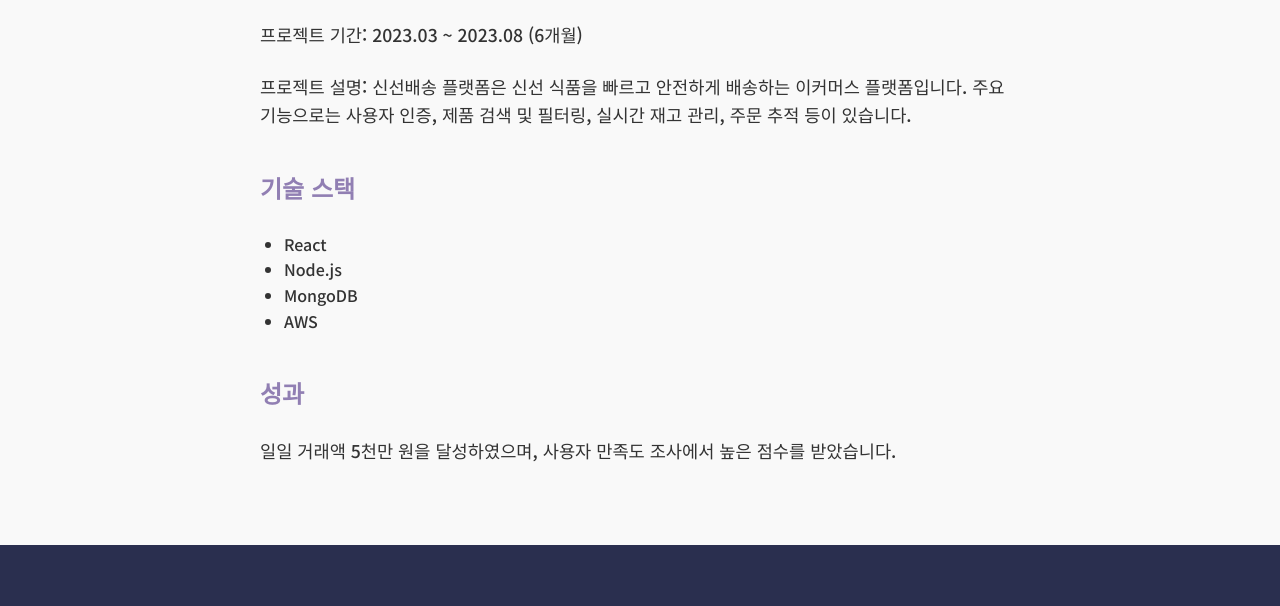
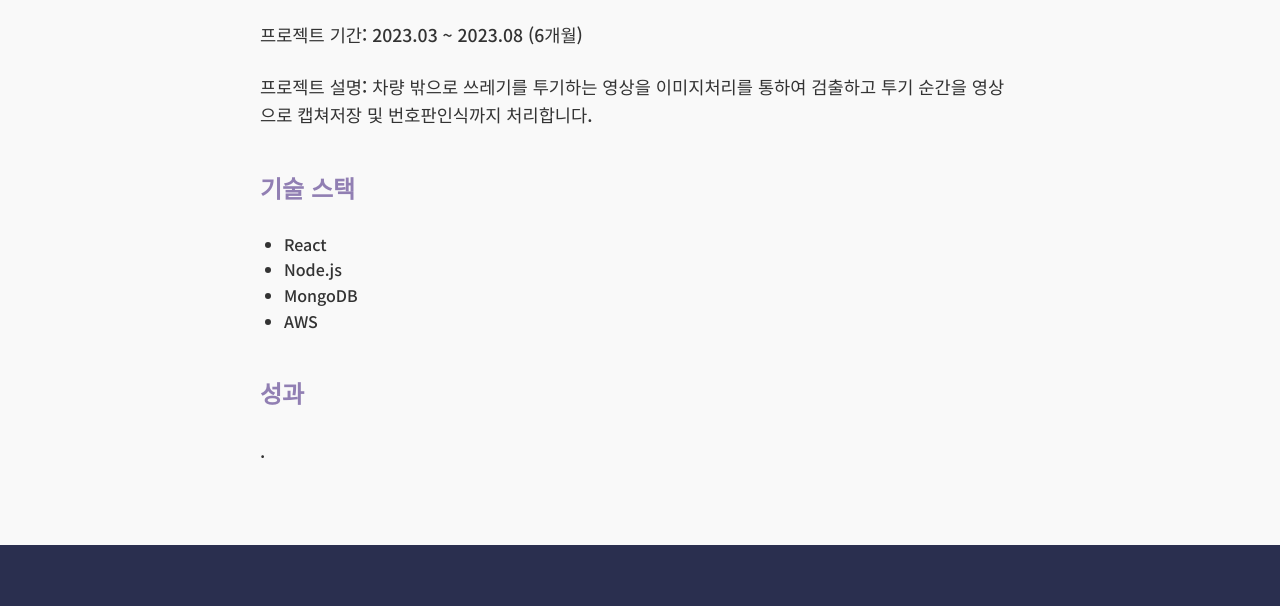
Before and after one commit to Jsys-kr/my-portfolio, a plain HTML site: page detail1.html in a window 1280 px wide. Shown: the part 579-1185 px from the top of the page. Drawn offline with Linux system fonts and the light colour scheme.

Commit message:
Update detail1.html

```diff
--- a/detail1.html
+++ b/detail1.html
@@ -3,7 +3,7 @@
 <head>
     <meta charset="UTF-8">
     <meta name="viewport" content="width=device-width, initial-scale=1.0">
-    <title>신선배송 플랫폼 상세 설명 | Dev Portfolio</title>
+    <title>쓰레기 무단투기 검출 상세 설명 | Dev Portfolio</title>
     <link rel="stylesheet" href="styles.css">
     <!-- Google Fonts -->
     <link href="https://fonts.googleapis.com/css2?family=Noto+Sans+KR:wght@300;500;700&family=Roboto:wght@300;500;700&display=swap" rel="stylesheet">
@@ -30,7 +30,7 @@
             <div class="project-detail-content">
                 <img src="project1.webp" alt="신선배송 플랫폼 이미지" width="600" height="400">
                 <p>프로젝트 기간: 2023.03 ~ 2023.08 (6개월)</p>
-                <p>프로젝트 설명: 신선배송 플랫폼은 신선 식품을 빠르고 안전하게 배송하는 이커머스 플랫폼입니다. 주요 기능으로는 사용자 인증, 제품 검색 및 필터링, 실시간 재고 관리, 주문 추적 등이 있습니다.</p>
+                <p>프로젝트 설명: 차량 밖으로 쓰레기를 투기하는 영상을 이미지처리를 통하여 검출하고 투기 순간을 영상으로 캡쳐저장 및 번호판인식까지 처리합니다.</p>
                 <h3>기술 스택</h3>
                 <ul>
                     <li>React</li>
@@ -39,7 +39,7 @@
                     <li>AWS</li>
                 </ul>
                 <h3>성과</h3>
-                <p>일일 거래액 5천만 원을 달성하였으며, 사용자 만족도 조사에서 높은 점수를 받았습니다.</p>
+                <p>.</p>
             </div>
         </div>
     </section>
```
